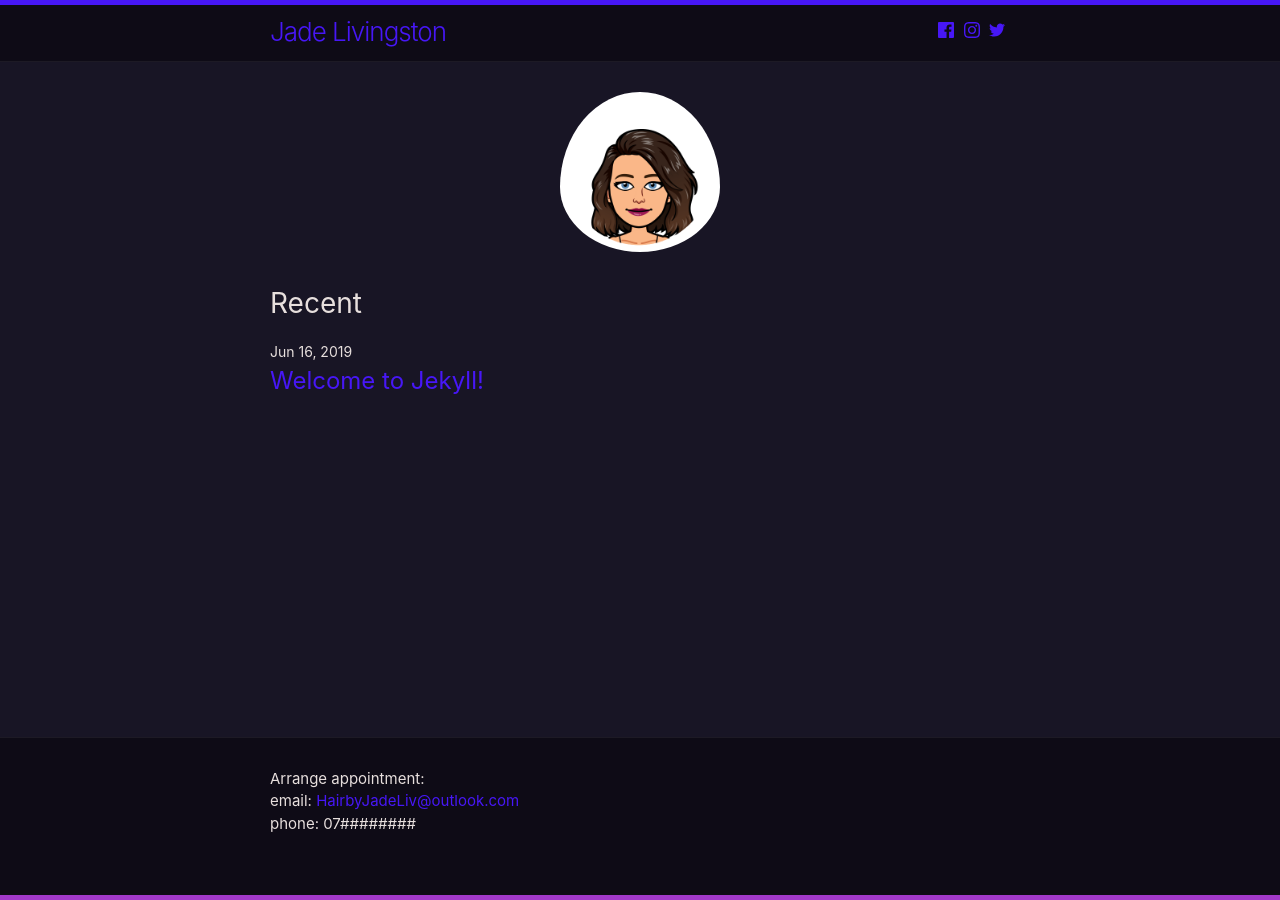
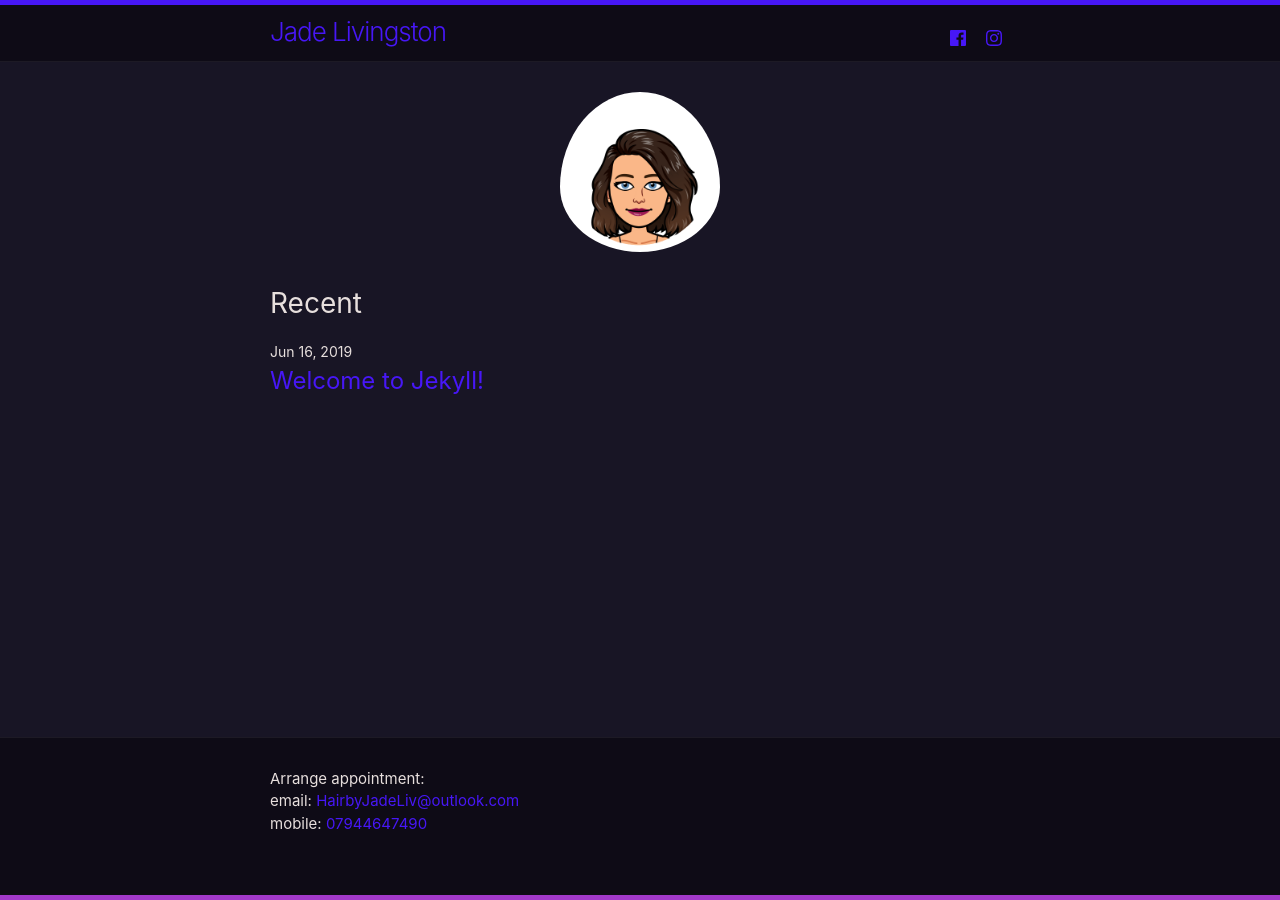
Before and after one commit to jadelivingston/jadelivingston.github.io, a Jekyll site: the page index.html, which Jekyll copies as it is, in a window 1280 px wide. Built offline with Jekyll 4.4.1, drawn with Linux system fonts in a browser that asks for light colours.

Commit message:
some touches

```diff
--- a/assets/main.css
+++ b/assets/main.css
@@ -156,7 +156,7 @@ pre {
   height: 16px;
   display: inline-block;
   fill: #4717F6;
-  padding-right: 5px;
+  padding: 8px;
   vertical-align: text-top; }
 
 .social-media-list li + li {
@@ -245,13 +245,13 @@ table {
         padding-top: 10px;
         text-align: center; }
         .site-nav .menu-icon > svg {
-          fill: #424242; }
+          fill: #4717F6; }
       .site-nav input ~ .trigger {
         clear: both;
         display: none; }
       .site-nav input:checked ~ .trigger {
         display: block;
-        padding-bottom: 5px; }
+        padding: 8px; }
       .site-nav .page-link {
         display: block;
         padding: 5px 10px;
--- a/index.html
+++ b/index.html
@@ -22,16 +22,16 @@
         <input type="checkbox" id="nav-trigger" class="nav-trigger" />
         <label for="nav-trigger">
           <span class="menu-icon">
-            <svg viewBox="0 0 18 15" width="18px" height="15px">
+            <svg viewBox="0 0 18 15" width="18px" height="15px" padding="10px">
               <path d="M18,1.484c0,0.82-0.665,1.484-1.484,1.484H1.484C0.665,2.969,0,2.304,0,1.484l0,0C0,0.665,0.665,0,1.484,0 h15.032C17.335,0,18,0.665,18,1.484L18,1.484z M18,7.516C18,8.335,17.335,9,16.516,9H1.484C0.665,9,0,8.335,0,7.516l0,0 c0-0.82,0.665-1.484,1.484-1.484h15.032C17.335,6.031,18,6.696,18,7.516L18,7.516z M18,13.516C18,14.335,17.335,15,16.516,15H1.484 C0.665,15,0,14.335,0,13.516l0,0c0-0.82,0.665-1.483,1.484-1.483h15.032C17.335,12.031,18,12.695,18,13.516L18,13.516z"/>
             </svg>
           </span>
         </label>
 
         <div class="trigger">
-          <a href="https://www.facebook.com/"><svg class="svg-icon"><use xlink:href="/assets/minima-social-icons.svg#facebook"></use></svg></a>
-          <a href="https://www.instagram.com/HairbyJadeLiv"><svg class="svg-icon"><use xlink:href="/assets/minima-social-icons.svg#instagram"></use></svg></a>
-          <a href="https://www.twitter.com/"><svg class="svg-icon"><use xlink:href="/assets/minima-social-icons.svg#twitter"></use></svg></a>
+          <a href="https://www.facebook.com/HairbyJadeLiv/"> <svg class="svg-icon"><use xlink:href="/assets/minima-social-icons.svg#facebook"></use></svg> </a>
+          <a href="https://www.instagram.com/HairbyJadeLiv"> <svg class="svg-icon"><use xlink:href="/assets/minima-social-icons.svg#instagram"></use></svg> </a>
+        <!---  <a href="https://www.twitter.com/"> <svg class="svg-icon"><use xlink:href="/assets/minima-social-icons.svg#twitter"></use></svg> </a>  --->
         </ul></div>
       </nav></div>
 </header>
@@ -59,7 +59,7 @@
         <ul class="contact-list">
           <li>Arrange appointment:</li>
           <li>email: <a href="mailto:HairbyJadeLiv@outlook.com">HairbyJadeLiv@outlook.com</a></li>
-          <li>phone: 07########</li></ul>
+          <li>mobile: <a href="tel:07944647490">07944647490</a></li></ul>
       </div>
 
       <div class="footer-col footer-col-2">
```
